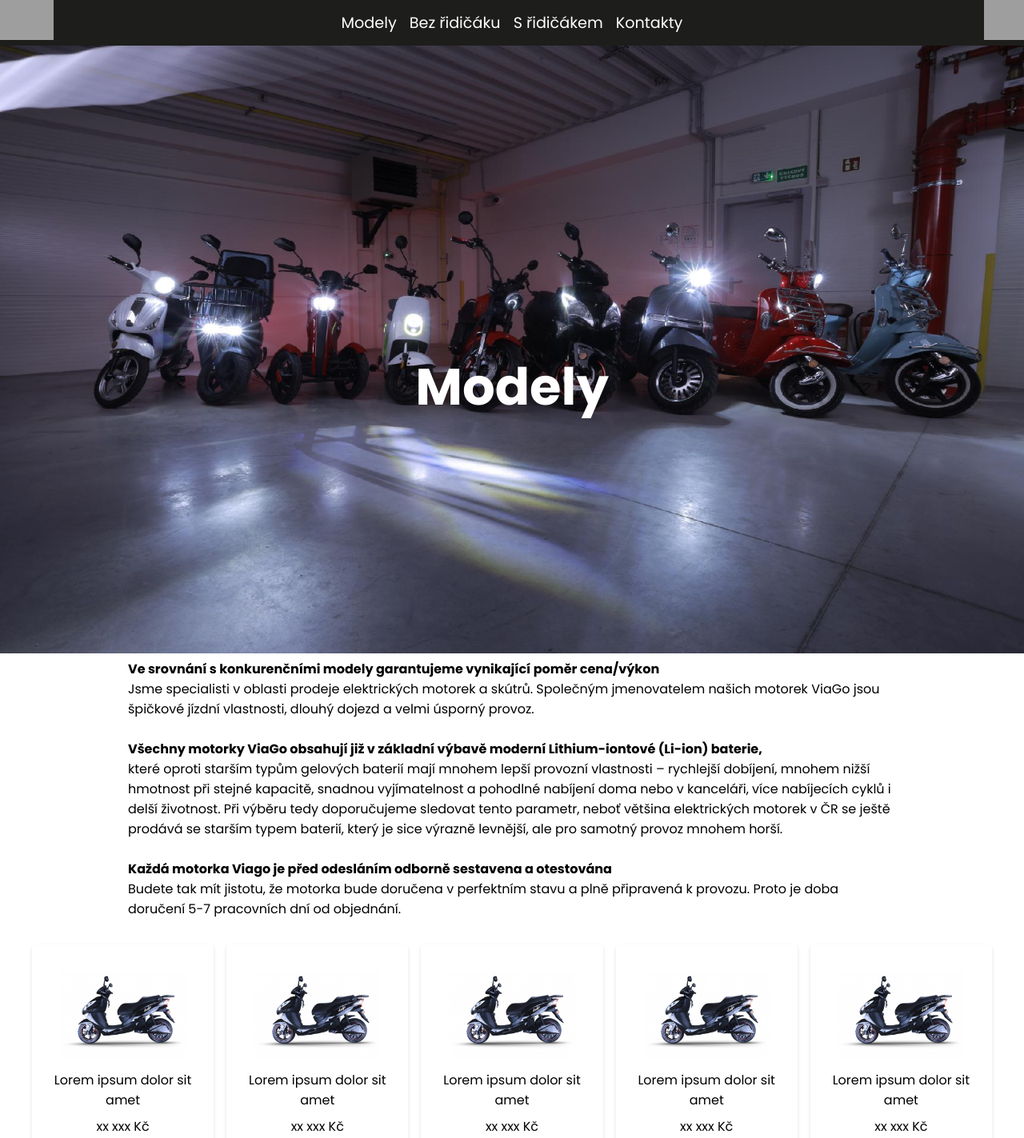
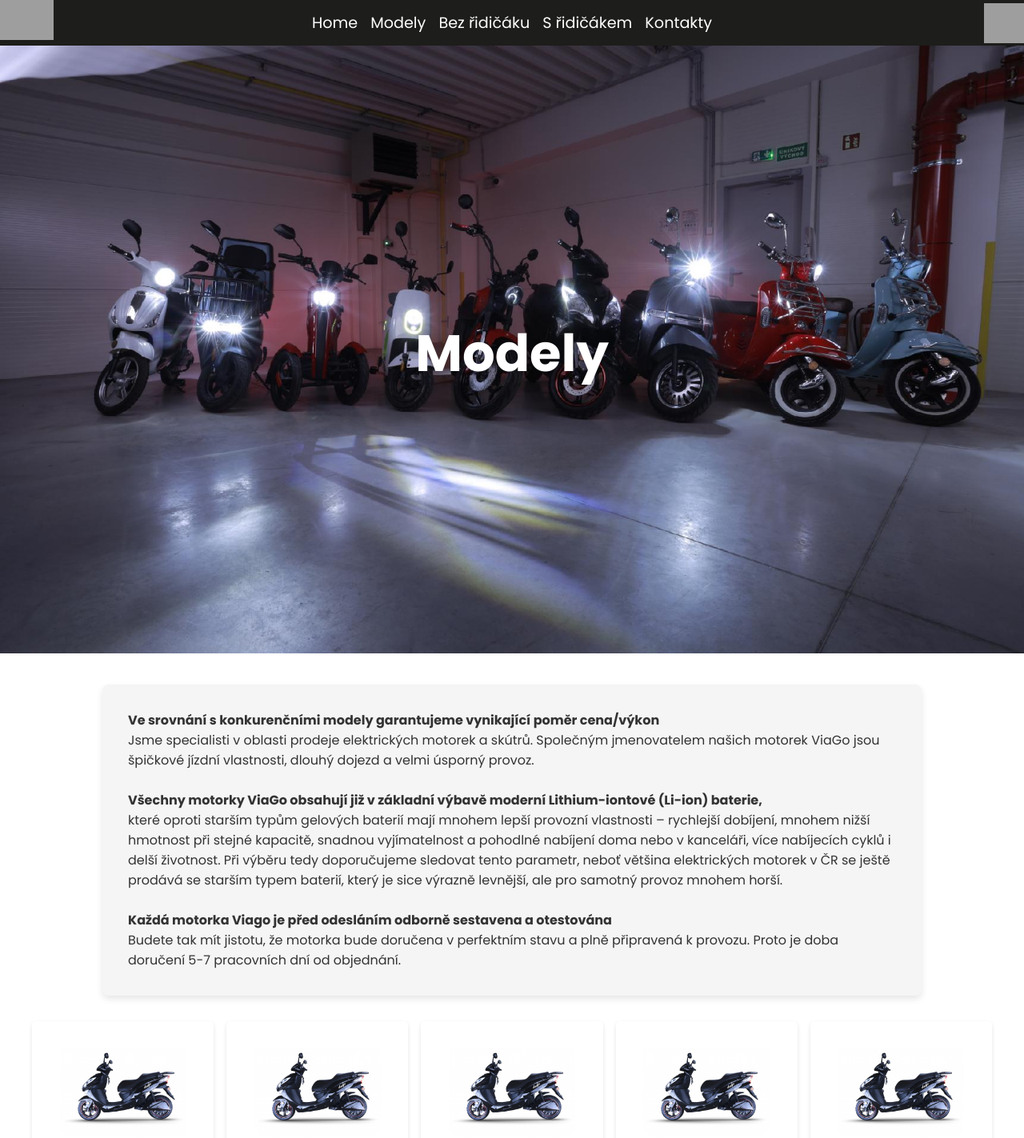
Before and after one commit to Davestastny/ViaGoProjekt, an Angular app: page /models in a window 1280 px wide. Shown: the top 1423 px of the page at 80% size. Built offline with nearby package versions, Linux system fonts and the light colour scheme; grey boxes are pictures that could not be loaded.

Commit message:
button, text decoration, hover animations

```diff
--- a/src/app/components/product-card/product-card.component.css
+++ b/src/app/components/product-card/product-card.component.css
@@ -44,4 +44,10 @@
   display: inline-block;
   text-align: center;
   border-radius: 5px;
+  transition: background-color 0.3s ease, transform 0.3s ease;
 }
+
+.product_card-content a:hover {
+  background-color: #333;
+  transform: translateY(-3px);
+}
--- a/src/app/layout/navbar/navbar.component.css
+++ b/src/app/layout/navbar/navbar.component.css
@@ -1,6 +1,8 @@
 .navbar {
+  display: grid;
   grid-template-columns: 1fr auto 1fr;
   background-color: #1D1D1B;
+  align-items: center;
 }
 
 .navbar_logo img {
@@ -8,7 +10,7 @@
 }
 
 .navbar_shopping_cart {
-  justify-items: end
+  justify-items: end;
 }
 
 .navbar_shopping_cart img {
@@ -17,6 +19,7 @@
 }
 
 .navbar_links {
+  display: flex;
   gap: 1rem;
   align-items: center;
 }
@@ -25,4 +28,9 @@
   color: white;
   text-decoration: none;
   font-size: 1.2rem;
+  transition: color 0.3s ease;
 }
+
+.navbar_links a:hover {
+  color: #FFD700;
+}
--- a/src/app/layout/navbar/navbar.component.html
+++ b/src/app/layout/navbar/navbar.component.html
@@ -1,12 +1,13 @@
 <div class="navbar grid">
   <div class="navbar_logo">
-    <img src="https://cdn.myshoptet.com/usr/www.viago.cz/user/logos/viago_logo_03-1.svg" alt="">
+    <img src="https://cdn.myshoptet.com/usr/www.viago.cz/user/logos/viago_logo_03-1.svg" href="" alt="">
   </div>
   <div class="navbar_links flex">
-    <a href="">Modely</a>
-    <a href="">Bez řidičáku</a>
-    <a href="">S řidičákem</a>
-    <a href="">Kontakty</a>
+    <a href="">Home</a>
+    <a href="/models">Modely</a>
+    <a href="/nolicense">Bez řidičáku</a>
+    <a href="license">S řidičákem</a>
+    <a href="contact">Kontakty</a>
   </div>
   <div class="navbar_shopping_cart grid">
     <img src="https://www.svgrepo.com/show/529454/cart-large.svg" alt="">
--- a/src/app/pages/index/index.component.css
+++ b/src/app/pages/index/index.component.css
@@ -12,9 +12,13 @@
 .landing-page {
   position: relative;
   text-align: center;
+  width: 100%;
+  overflow: hidden;
 }
 .landing-page img {
   width: 100%;
+  height: auto;
+  object-fit: cover;
 }
 
 .landing-page h1{
@@ -24,6 +28,7 @@
   left: 50%;
   transform: translate(-50%, -50%);
   color: white;
+  margin: 0;
 }
 
 .banner {
@@ -34,11 +39,13 @@
 
 .banner img {
   max-width: 100%;
-  max-height: 100%;
+  height: auto;
 }
 
 .homepage-text {
   text-align: center;
+  padding: 2rem;
+  background-color: #f5f5f5;
 }
 
 .homepage-text h1 {
@@ -50,12 +57,11 @@
   margin: 0 auto;
 }
 
-/* Přidání horního a spodního marginu pro všechny hlavní sekce */
 .banner,
 .homepage-text,
 .product_list {
-  margin-top: 2rem; /* Horní odsazení */
-  margin-bottom: 2rem; /* Spodní odsazení */
+  margin-top: 2rem;
+  margin-bottom: 2rem;
 }
 
 .landing-page {
@@ -64,7 +70,7 @@
 }
 
 .homepage-text {
-  padding: 2rem; /* Větší odsazení pro textovou sekci */
+  padding: 2rem;
   text-align: center;
-  background-color: #f5f5f5; /* Příklad pozadí pro oddělení sekce */
+  background-color: #f5f5f5;
 }
--- a/src/app/pages/license/license.component.css
+++ b/src/app/pages/license/license.component.css
@@ -19,8 +19,11 @@
 p {
   max-width: 60rem;
   margin: 2rem auto;
-  text-align: justify;
-  font-size: 1.1rem; /* Slightly larger font size for readability */
+  padding: 2rem;
+  background-color: #f5f5f5;
+  color: #333;
+  box-shadow: 0 4px 8px rgba(0, 0, 0, 0.1);
+  border-radius: 8px;
 }
 
 
--- a/src/app/pages/models/models.component.css
+++ b/src/app/pages/models/models.component.css
@@ -4,7 +4,12 @@
 
 p {
   max-width: 60rem;
-  margin: 0 auto;
+  margin: 2rem auto;
+  padding: 2rem;
+  background-color: #f5f5f5;
+  color: #333;
+  box-shadow: 0 4px 8px rgba(0, 0, 0, 0.1);
+  border-radius: 8px;
 }
 
 .product_list {
@@ -12,19 +17,19 @@
   max-width: 1200px;
   margin-inline: auto;
   gap: 1rem;
-  margin-top: 2rem; /* Space above the grid */
-  margin-bottom: 2rem; /* Space below the grid */
+  margin-top: 2rem;
+  margin-bottom: 2rem;
 }
 
 .ladning-photo img {
-  width: 100%; /* Ensure the image fills the entire width of its container */
-  height: 100vh; /* Maintain aspect ratio */
+  width: 100%;
+  height: auto;
 }
 
 .hero-img {
   width: 100%;
   height: 95vh;
-  object-fit: fill;
+  object-fit: cover;
 }
 
 .landing-photo h1{
@@ -34,10 +39,12 @@
   left: 50%;
   transform: translate(-50%, -50%);
   color: white;
+  margin: 0;
 }
 
 .landing-photo {
-  position: relative; /* Ensure position context for absolutely positioned elements */
-  width: 100%; /* Make it span the entire width of its container */
-  overflow: hidden; /* Hide any overflow */
+  position: relative;
+  width: 100%;
+  overflow: hidden;
+  margin-bottom: 2rem;
 }
--- a/src/app/pages/nolicense/nolicense.component.css
+++ b/src/app/pages/nolicense/nolicense.component.css
@@ -1,6 +1,6 @@
 h1 {
   text-align: center;
-  margin-bottom: 1rem; /* Add space below the heading */
+  margin-bottom: 1rem;
 }
 
 .landing-photo h1{
@@ -19,8 +19,11 @@
 p {
   max-width: 60rem;
   margin: 2rem auto;
-  text-align: justify;
-  font-size: 1.1rem; /* Slightly larger font size for readability */
+  padding: 2rem;
+  background-color: #f5f5f5;
+  color: #333;
+  box-shadow: 0 4px 8px rgba(0, 0, 0, 0.1);
+  border-radius: 8px;
 }
 
 .product_list {
@@ -28,6 +31,6 @@
   max-width: 1200px;
   margin-inline: auto;
   gap: 1rem;
-  margin: 2rem auto; /* Add margin to the top and bottom, auto for left and right for centering */
+  margin: 2rem auto;
 
 }
```
